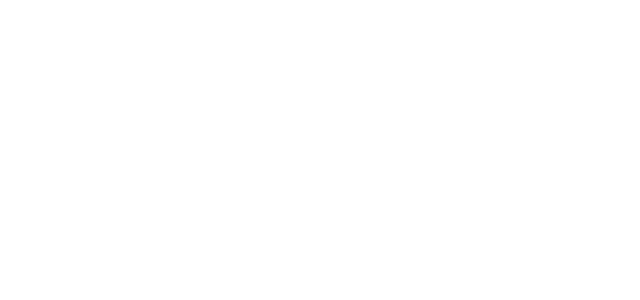
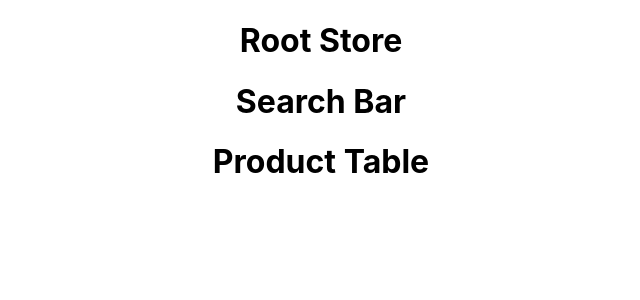
Before and after one commit to web-dev-open/lab-thinking-in-react, a React (Create React App) app: page / in a window 1280 px wide. Shown: the top 300 px of the page, without its empty margins (319-959 px from the left). Built offline with nearby package versions, Linux system fonts and the light colour scheme.

Commit message:
Initial setup PR, Iteration-1, 2, is done

```diff
--- a/package.json
+++ b/package.json
@@ -6,6 +6,7 @@
     "@testing-library/jest-dom": "^5.16.5",
     "@testing-library/react": "^13.4.0",
     "@testing-library/user-event": "^13.5.0",
+    "antd": "^4.23.6",
     "react": "^18.2.0",
     "react-dom": "^18.2.0",
     "react-scripts": "5.0.1",
--- a/src/App.js
+++ b/src/App.js
@@ -1,10 +1,15 @@
-import logo from './logo.svg';
-import './App.css';
+import logo from "./logo.svg";
+import "./App.css";
+import ProductsPage from "./components/ProductsPage";
 
 function App() {
   return (
     <div className="App">
-
+      <>
+        <div>
+          <ProductsPage />
+        </div>
+      </>
     </div>
   );
 }
--- a/src/components/ProductRow.jsx
+++ b/src/components/ProductRow.jsx
@@ -0,0 +1,15 @@
+import { useState } from "react";
+
+import jsonData from "../data.json";
+
+const ProductRow = () => {
+  const [products, setProducts] = useState(jsonData);
+
+  return (
+    <>
+      <h1>Product Row</h1>
+    </>
+  );
+};
+
+export default ProductRow;
--- a/src/components/ProductTable.jsx
+++ b/src/components/ProductTable.jsx
@@ -0,0 +1,30 @@
+import { useState } from "react";
+import { Space, Table, Tag } from 'antd';
+import jsonData from "../data.json";
+import ProductRow from "./ProductRow";
+
+const ProductTable = () => {
+  const [products, setProducts] = useState(jsonData);
+  const columns = [
+    {
+      title: 'Name',
+      dataIndex: 'name',
+      key: 'name',
+      render: (text) => <a>{text}</a>,
+    },
+    {
+      title: 'Age',
+      dataIndex: 'age',
+      key: 'age',
+    },
+
+  ];
+  return (
+    <>
+      <h1>Product Table</h1>
+
+    </>
+  );
+};
+
+export default ProductTable;
--- a/src/components/ProductsPage.jsx
+++ b/src/components/ProductsPage.jsx
@@ -0,0 +1,22 @@
+import { useState } from "react";
+import jsonData from "../data.json";
+import ProductTable from "./ProductTable";
+import SearchBar from "./SearchBar";
+
+const ProductsPage = () => {
+  const [products, setProducts] = useState(jsonData);
+
+  return (
+    <>
+      <h1>Root Store</h1>
+      <div>
+        <SearchBar />
+      </div>
+      <div>
+        <ProductTable />
+      </div>
+    </>
+  );
+};
+
+export default ProductsPage;
--- a/src/components/SearchBar.jsx
+++ b/src/components/SearchBar.jsx
@@ -0,0 +1,15 @@
+import { useState } from "react";
+
+import jsonData from "../data.json";
+
+const SearchBar = () => {
+  const [products, setProducts] = useState(jsonData);
+
+  return (
+    <>
+      <h1>Search Bar</h1>
+    </>
+  );
+};
+
+export default SearchBar;
```
Also changed, not shown: src/data.json (+57 -10 lines), 1 other file (tests, documents, lock files or other folders).
